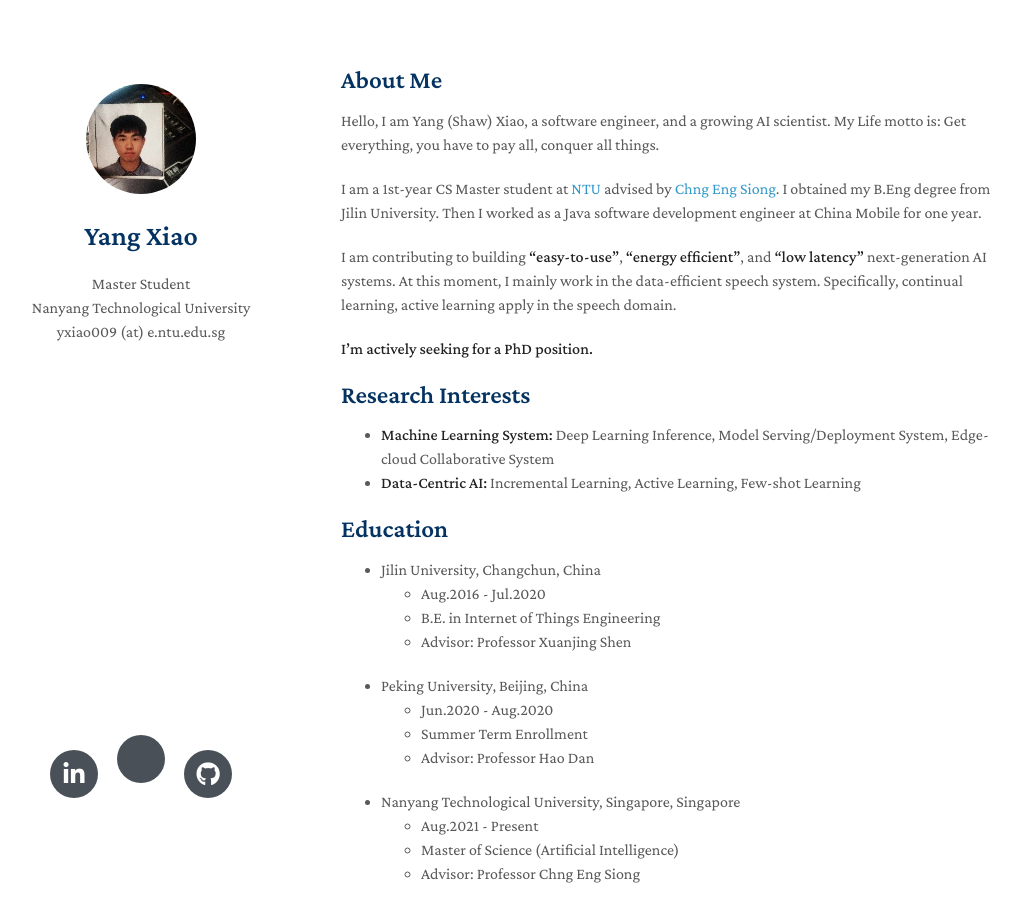
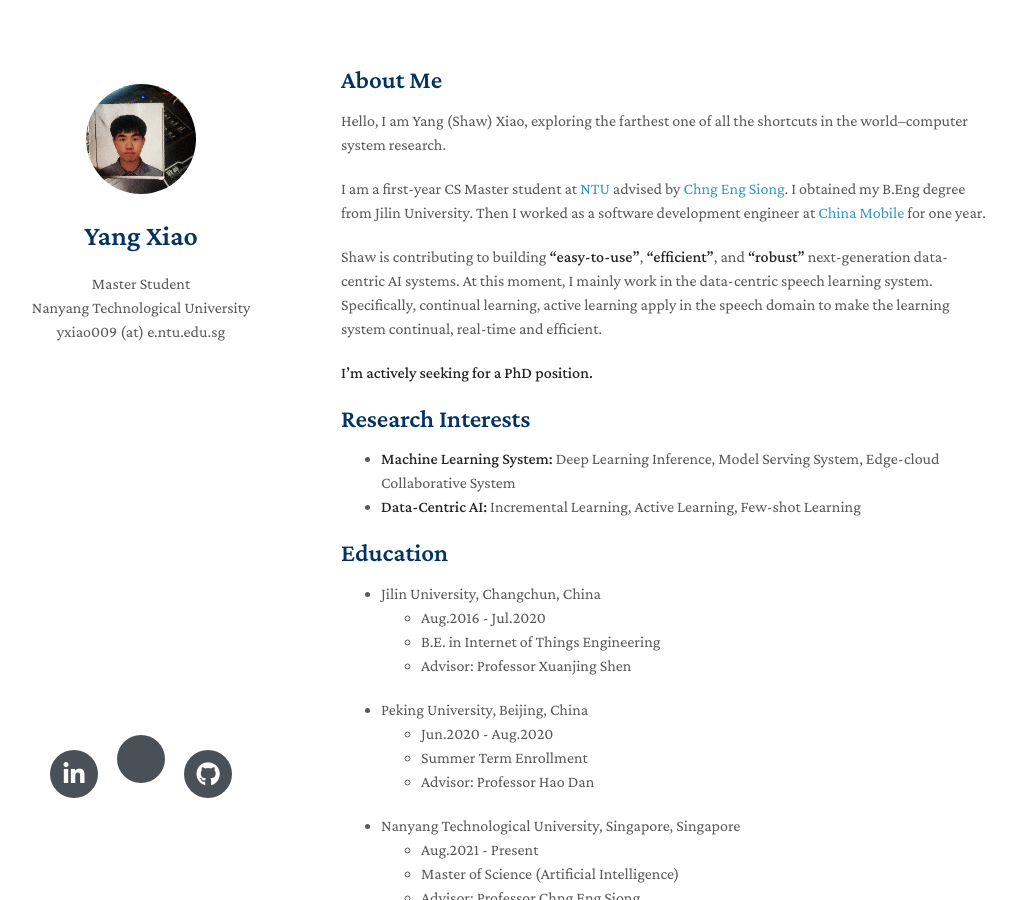
Before and after one commit to swagshaw/swagshaw.github.io, a Jekyll site: the page built from index.md, in a window 1280 px wide and 900 px high. Shown: the whole window, without its empty margins (129-1149 px from the left). Built offline with Jekyll 4.4.1, drawn with Linux system fonts in a browser that asks for light colours; nearby versions of some CDN libraries; a style sheet for code colours, icons or effects is not loaded; our own code applies the rules of GitHub Pages for plain Markdown files.

Commit message:
Update index.md

```diff
--- a/index.md
+++ b/index.md
@@ -4,19 +4,18 @@
 
 ## About Me
 
-Hello, I am Yang (Shaw) Xiao, a software engineer, and a growing AI scientist.
-My Life motto is: Get everything, you have to pay all, conquer all things.
+Hello, I am Yang (Shaw) Xiao, exploring the farthest one of all the shortcuts in the world--computer system research.
 
-I am a 1st-year CS Master student at [NTU](https://www.ntu.edu.sg/) advised by [Chng Eng Siong](https://personal.ntu.edu.sg/aseschng/default.html).
-I obtained my B.Eng degree from Jilin University. Then I worked as a Java software development engineer at China Mobile for one year.
+I am a first-year CS Master student at [NTU](https://www.ntu.edu.sg/) advised by [Chng Eng Siong](https://personal.ntu.edu.sg/aseschng/default.html).
+I obtained my B.Eng degree from Jilin University. Then I worked as a software development engineer at [China Mobile](https://www.chinamobileltd.com/en/global/home.php) for one year.
 
-I am contributing to building **"easy-to-use"**, **"energy efficient"**, and  **"low latency"** next-generation AI systems. At this moment, I mainly work in the data-efficient speech system. Specifically, continual learning, active learning apply in the speech domain.
+Shaw is contributing to building **"easy-to-use"**, **"efficient"**, and  **"robust"** next-generation data-centric AI systems. At this moment, I mainly work in the data-centric speech learning system. Specifically, continual learning, active learning apply in the speech domain to make the learning system continual, real-time and efficient.
 
 **I'm actively seeking for a PhD position.**
 
 ## Research Interests
 
-- **Machine Learning System:** Deep Learning Inference, Model Serving/Deployment System, Edge-cloud Collaborative System
+- **Machine Learning System:** Deep Learning Inference, Model Serving System, Edge-cloud Collaborative System
 - **Data-Centric AI:** Incremental Learning, Active Learning, Few-shot Learning
 
 ## Education
```
